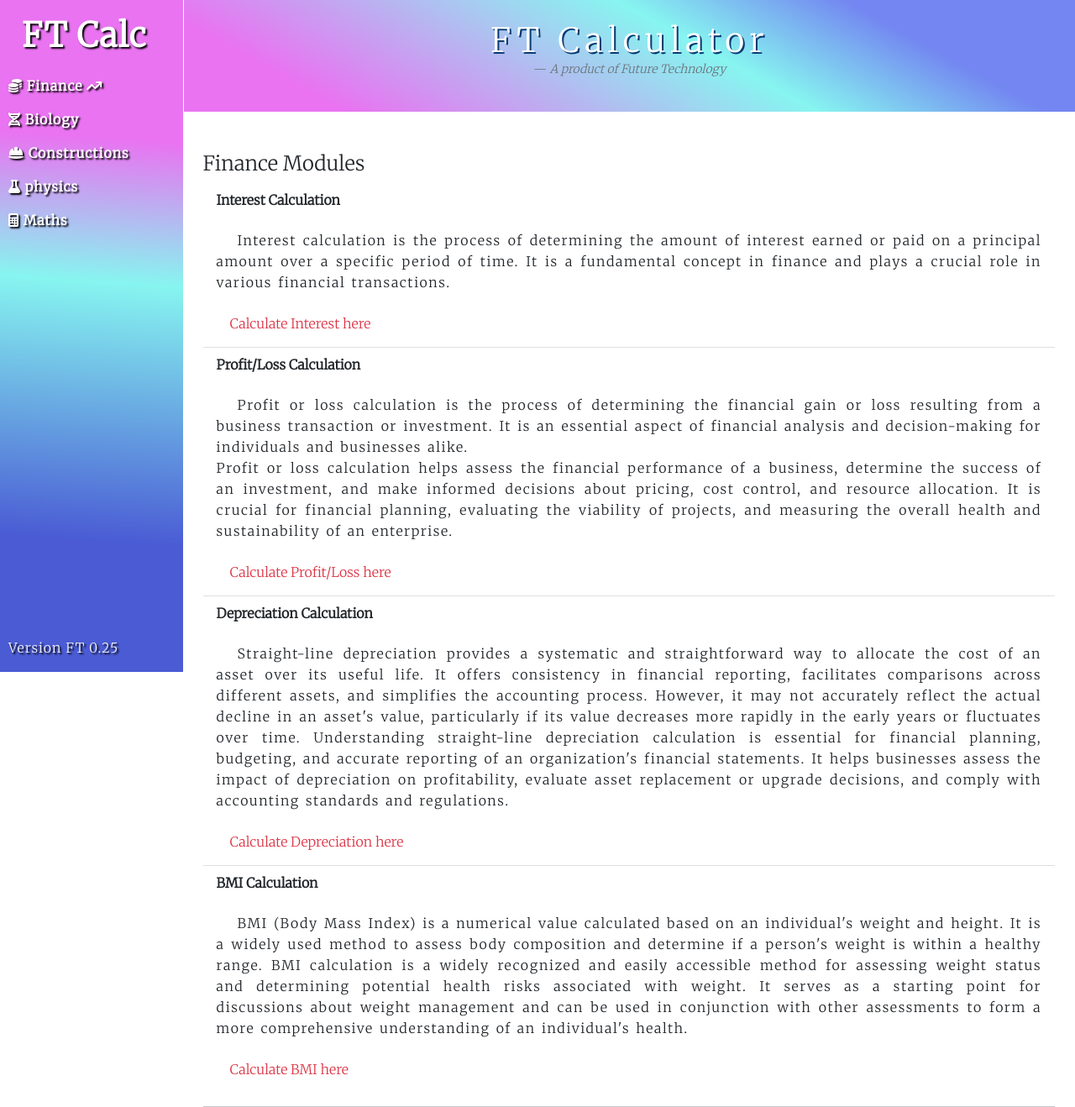
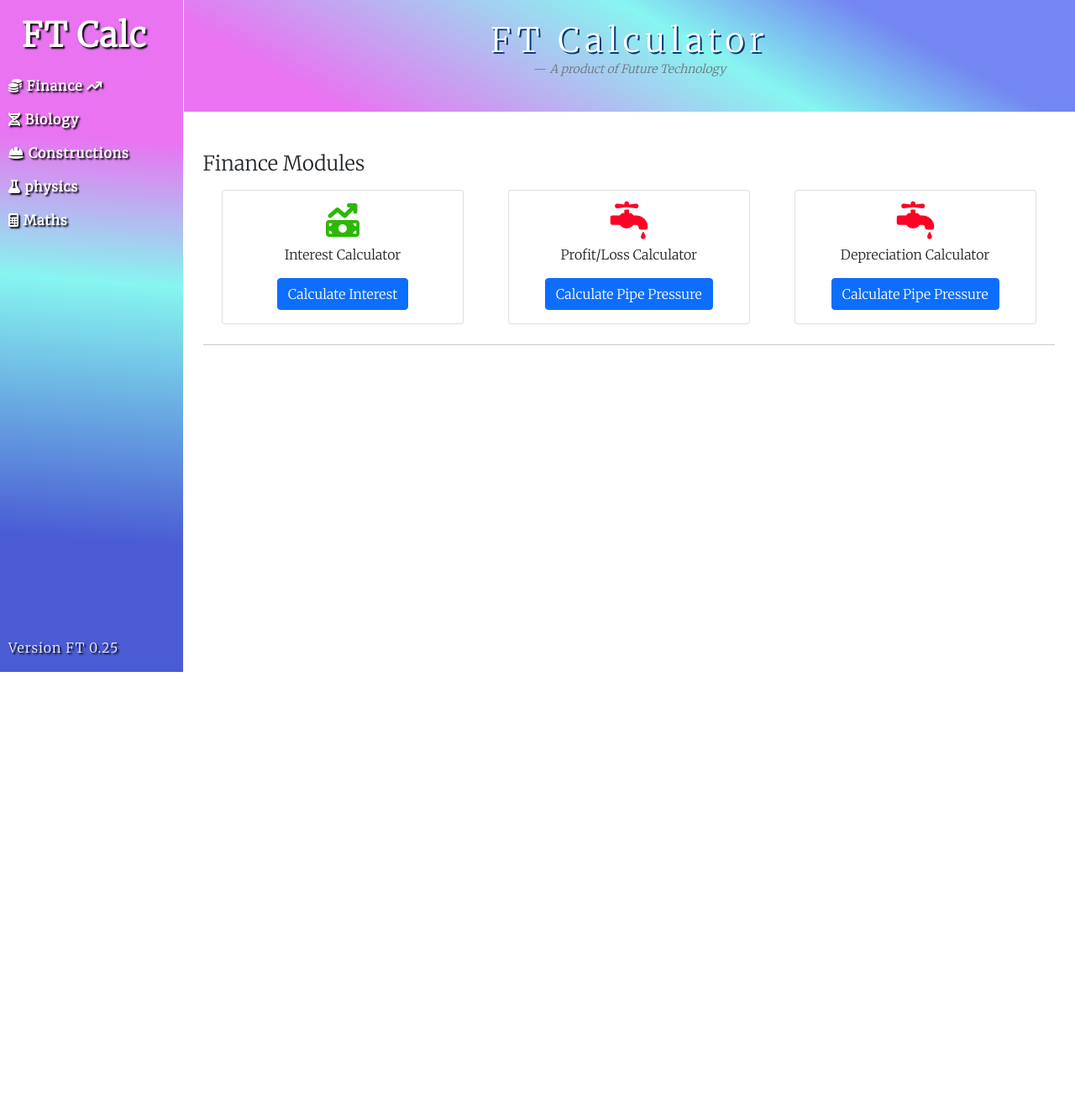
Before and after one commit to Sakrateesh-R/FT-Calc-QA, a React (Create React App) app in the folder frontend/: page /finance in a window 1280 px wide. Shown: the top 1318 px of the page at 84% size. After the commit the page ends 800 px from the top, so only its background shows below. Built offline with nearby package versions, Linux system fonts and the light colour scheme.

Commit message:
UI Update done

```diff
--- a/frontend/src/components/calculations/Biology/BiologyMain.js
+++ b/frontend/src/components/calculations/Biology/BiologyMain.js
@@ -23,19 +23,13 @@ export default function BiologyMain() {
             <div className="home-body-container" >
                 <div className="feature-list my-4">
                     <h4>Biology Modules</h4>
-                    <ul className="list-group list-group-flush">
-                        <li  className="list-group-item">
-                            <b>BMI Calculation</b><br/><br/>
-                            <p className="para-content">
-                                BMI (Body Mass Index) is a numerical value calculated based on an individual's weight and height. It is a widely used method to assess body composition and determine if a person's weight is within a healthy range.
-                                BMI calculation is a widely recognized and easily accessible method for assessing weight status and determining potential health risks associated with weight. It serves as a starting point for discussions about weight management and can be used in conjunction with other assessments to form a more comprehensive understanding of an individual's health.
-                            </p>
-                            <a href="/bmi" className="nav-item text-danger nav-link">Calculate BMI here</a>
-                        </li>
-
-
-
-                    </ul>
+                        <div className="card text-center" style={{width: "18rem"}}>
+                            <div className="card-body">
+                                <h5 className="card-title p-2"><i class="fa-solid fa-dumbbell fa-2xl"></i></h5>
+                                <p className="card-text">BMI Calculation</p>
+                                <a href="/bmi" className="btn btn-primary">Calculate BMI</a>
+                            </div>
+                        </div>
                     <hr/>
                 </div>
             </div>
--- a/frontend/src/components/calculations/Construction/ConstructionMain.js
+++ b/frontend/src/components/calculations/Construction/ConstructionMain.js
@@ -23,18 +23,13 @@ export default function ConstructionMain() {
             <div className="home-body-container" >
                 <div className="feature-list my-4">
                     <h4>Construction Modules</h4>
-                    <ul className="list-group list-group-flush">
-                        <li className="list-group-item">
-                            <b>Barlow's Pipe Pressure Calculator</b><br/><br/>
-                            <p className="para-content">
-                                Barlow’s Formula calculator is a highly useful tool in determining the requirements of your pipe. But ultimately, the design of complex pressure containment systems involves much more than the application of Barlow’s Formula. For almost all pressure vessels, ASME code stipulates the requirements for design and testing.
-                            </p>
-                            <a href="/pressure" className="nav-item text-danger nav-link">Calculate Pressure here</a>
-                        </li>
-
-
-
-                    </ul>
+                        <div className="card text-center" style={{width: "18rem"}}>
+                            <div className="card-body">
+                                <h5 className="card-title p-2"><i class="fa-solid fa-faucet-drip fa-beat-fade fa-2xl" style={{color: "#ff0026"}}></i></h5>
+                                <p className="card-text">Barlow's Pipe Pressure Calculator</p>
+                                <a href="/pressure" className="btn btn-primary">Calculate Pipe Pressure</a>
+                            </div>
+                        </div>
                     <hr/>
                 </div>
             </div>
--- a/frontend/src/components/calculations/Finance/FinanceMain.js
+++ b/frontend/src/components/calculations/Finance/FinanceMain.js
@@ -23,42 +23,30 @@ export default function FinanceMain() {
                 <div className="home-body-container" >
                     <div className="feature-list my-4">
                         <h4>Finance Modules</h4>
-                        <ul className="list-group list-group-flush">
-                            <li className="list-group-item">
-                                <b>Interest Calculation</b><br/><br/>
-                                <p className="para-content">
-                                    Interest calculation is the process of determining the amount of interest earned or paid on a principal amount over a specific period of time. It is a fundamental concept in finance and plays a crucial role in various financial transactions.
-                                </p>
-                                <a href="/interest" className="nav-item text-danger nav-link">Calculate Interest here</a>
-                            </li>
-                            <li className="list-group-item">
-                                <b>Profit/Loss Calculation</b><br/><br/>
-                                <p className="para-content">
-                                    Profit or loss calculation is the process of determining the financial gain or loss resulting from a business transaction or investment. It is an essential aspect of financial analysis and decision-making for individuals and businesses alike.
-                                    <br/>
-                                    Profit or loss calculation helps assess the financial performance of a business, determine the success of an investment, and make informed decisions about pricing, cost control, and resource allocation. It is crucial for financial planning, evaluating the viability of projects, and measuring the overall health and sustainability of an enterprise.
-                                </p>
-                                <a href="/profit/loss" className="nav-item text-danger nav-link">Calculate Profit/Loss here</a>
-                            </li><li className="list-group-item">
-                                <b>Depreciation Calculation</b><br/><br/>
-                                <p className="para-content">
-                                Straight-line depreciation provides a systematic and straightforward way to allocate the cost of an asset over its useful life. It offers consistency in financial reporting, facilitates comparisons across different assets, and simplifies the accounting process. However, it may not accurately reflect the actual decline in an asset's value, particularly if its value decreases more rapidly in the early years or fluctuates over time.
+                        <div className='row p-2 justify-content-around'>
+                            <div className="card text-center col-3" style={{width: "18rem"}}>
+                                <div className="card-body">
+                                    <h5 className="card-title p-2"><i class="fa-solid fa-money-bill-trend-up fa-2xl" style={{color: "#2cb805"}}></i></h5>
+                                    <p className="card-text">Interest Calculator</p>
+                                    <a href="/interest" className="btn btn-primary">Calculate Interest</a>
+                                </div>
+                            </div>
+                            <div className="card text-center col-4" style={{width: "18rem"}}>
+                                <div className="card-body">
+                                    <h5 className="card-title p-2"><i class="fa-solid fa-faucet-drip fa-beat-fade fa-2xl" style={{color: "#ff0026"}}></i></h5>
+                                    <p className="card-text">Profit/Loss Calculator</p>
+                                    <a href="/profit/loss" className="btn btn-primary">Calculate Pipe Pressure</a>
+                                </div>
+                            </div>
+                            <div className="card text-center col-3" style={{width: "18rem"}}>
+                                <div className="card-body">
+                                    <h5 className="card-title p-2"><i class="fa-solid fa-faucet-drip fa-beat-fade fa-2xl" style={{color: "#ff0026"}}></i></h5>
+                                    <p className="card-text">Depreciation Calculator</p>
+                                    <a href="/deprecation" className="btn btn-primary">Calculate Pipe Pressure</a>
+                                </div>
+                            </div>
+                        </div>
 
-                                Understanding straight-line depreciation calculation is essential for financial planning, budgeting, and accurate reporting of an organization's financial statements. It helps businesses assess the impact of depreciation on profitability, evaluate asset replacement or upgrade decisions, and comply with accounting standards and regulations.
-                                </p>
-                                <a href="/deprecation" className="nav-item text-danger nav-link">Calculate Depreciation here</a>
-                            </li><li className="list-group-item">
-                                <b>BMI Calculation</b><br/><br/>
-                                <p className="para-content">
-                                     BMI (Body Mass Index) is a numerical value calculated based on an individual's weight and height. It is a widely used method to assess body composition and determine if a person's weight is within a healthy range.
-                                     BMI calculation is a widely recognized and easily accessible method for assessing weight status and determining potential health risks associated with weight. It serves as a starting point for discussions about weight management and can be used in conjunction with other assessments to form a more comprehensive understanding of an individual's health.
-                                </p>
-                                <a href="/bmi" className="nav-item text-danger nav-link">Calculate BMI here</a>
-                            </li>
-
-
-
-                        </ul>
                         <hr/>
                     </div>
                 </div>
```
Also changed, not shown: frontend/src/static_page/Home.js (+6 -6 lines).
